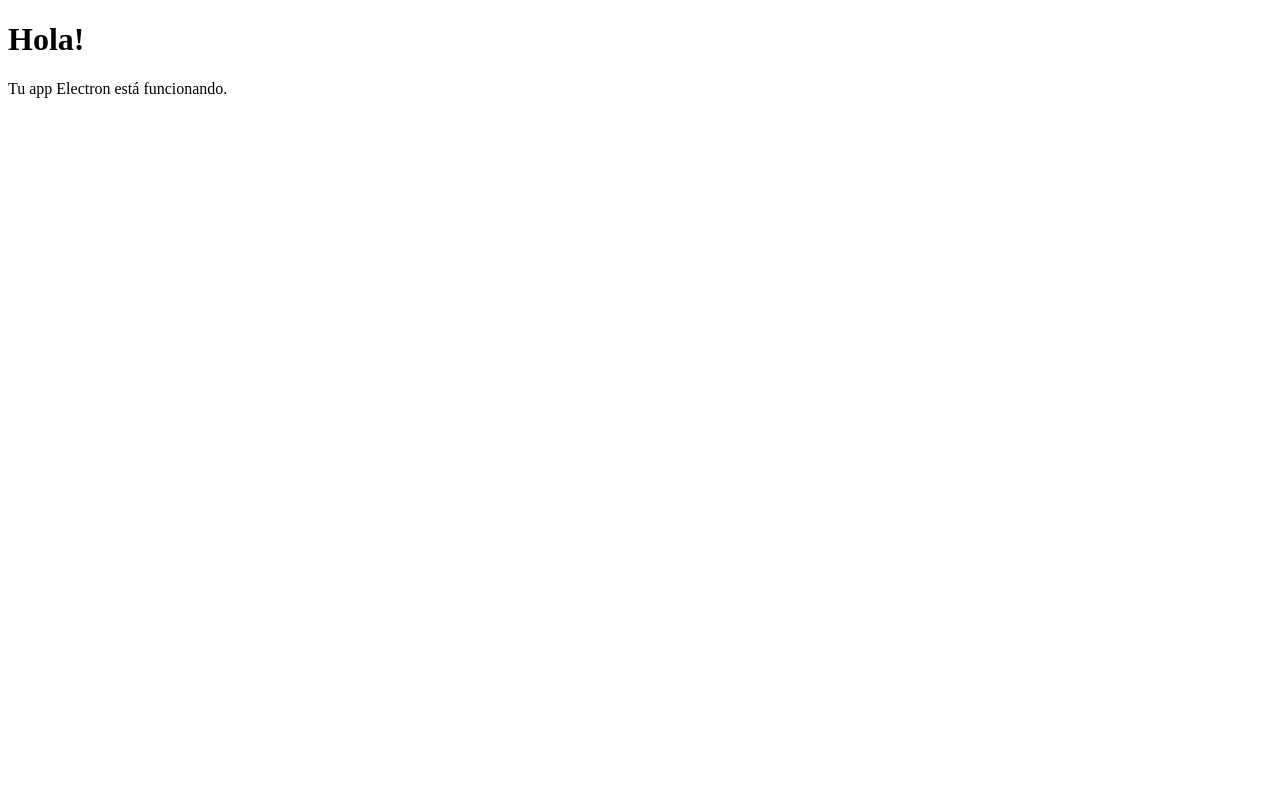
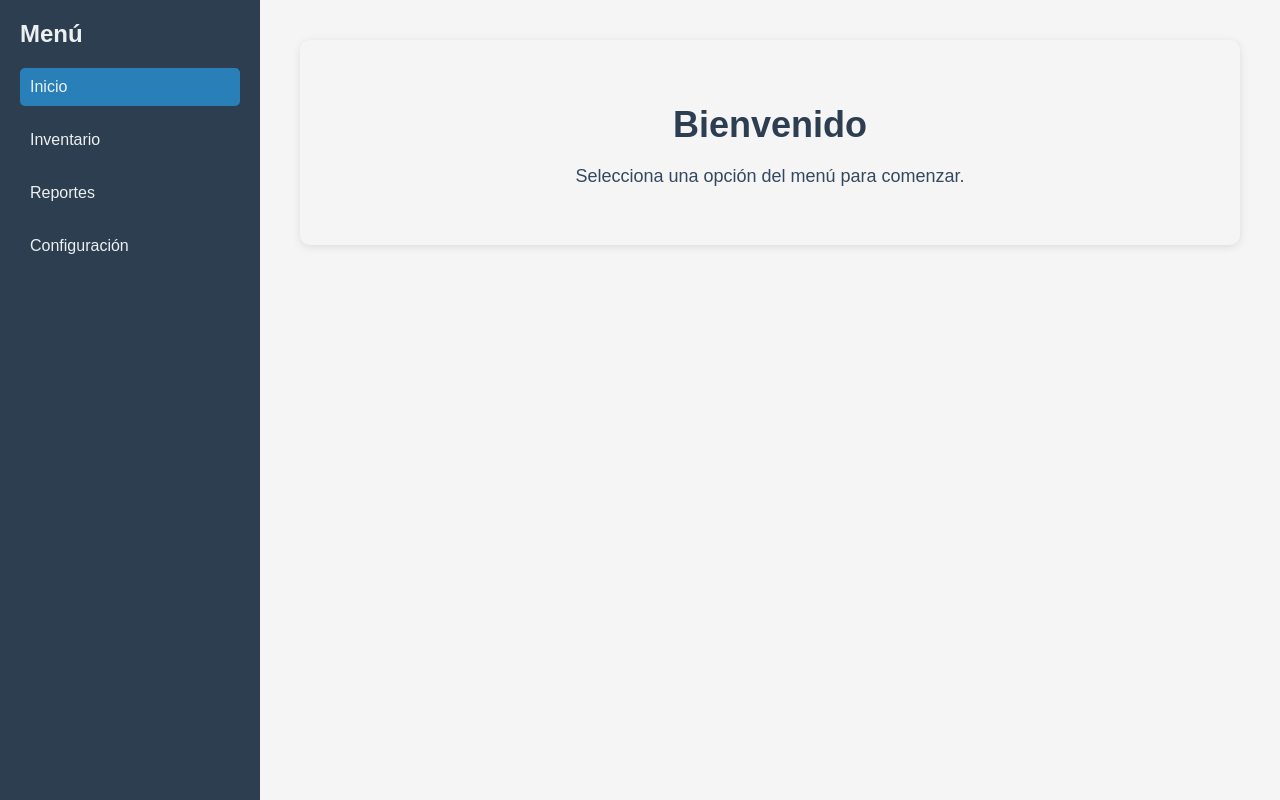
Before and after one commit to DanielMorales1103/FGT, an Electron app: page src/frontend/index.html in a window 1280 px wide. Drawn offline with Linux system fonts and the light colour scheme.

Commit message:
front inicial

```diff
--- /dev/null
+++ b/src/frontend/assets/css/style.css
@@ -0,0 +1,51 @@
+body {
+    margin: 0;
+    font-family: Arial, sans-serif;
+}
+
+.container {
+    display: flex;
+    height: 100vh;
+}
+
+.sidebar {
+    width: 220px;
+    background-color: #2c3e50;
+    color: #ecf0f1;
+    padding: 20px;
+}
+
+.sidebar h2 {
+    margin-top: 0;
+}
+
+.sidebar ul {
+    list-style: none;
+    padding: 0;
+}
+
+.sidebar ul li {
+    margin: 15px 0;
+}
+
+.sidebar ul li a {
+    color: #ecf0f1;
+    text-decoration: none;
+    display: block;
+    padding: 10px;
+    border-radius: 5px;
+}
+
+.sidebar ul li a:hover {
+    background-color: #34495e;
+}
+
+.content {
+    flex: 1;
+    padding: 40px;
+    background-color: #f5f5f5;
+}
+
+.sidebar ul li a.active {
+    background-color: #2980b9;
+}
--- /dev/null
+++ b/src/frontend/assets/js/main.js
@@ -0,0 +1,39 @@
+function loadPage(page) {
+    const content = document.getElementById('content');
+
+    // Quitar la clase 'active' de todos los menús
+    const menuItems = document.querySelectorAll('.sidebar ul li a');
+    menuItems.forEach(item => item.classList.remove('active'));
+
+    // Agregar clase 'active' al actual
+    const currentMenu = document.querySelector(`#menu-${page}`);
+    if (currentMenu) {
+        currentMenu.classList.add('active');
+    }
+
+    // Cargar el HTML correspondiente
+    fetch(`pages/${page}/index.html`)
+        .then(response => response.text())
+        .then(html => {
+            content.innerHTML = html;
+
+            // Opcional: si cada página tiene su propio CSS
+            const customCssId = 'custom-css';
+            let oldLink = document.getElementById(customCssId);
+            if (oldLink) oldLink.remove();
+
+            let link = document.createElement('link');
+            link.rel = 'stylesheet';
+            link.href = `pages/${page}/style.css`;
+            link.id = customCssId;
+            document.head.appendChild(link);
+        })
+        .catch(error => {
+            content.innerHTML = '<h1>Error al cargar la página</h1>';
+            console.error(error);
+        });
+}
+
+window.onload = () => {
+    loadPage('inicio');
+};
--- a/src/frontend/index.html
+++ b/src/frontend/index.html
@@ -1,11 +1,27 @@
 <!DOCTYPE html>
-<html>
+<html lang="es">
     <head>
         <meta charset="UTF-8">
-        <title>Mi primera app Electron</title>
+        <title>Inventario Fundación Guillermo Toriello</title>
+        <link rel="stylesheet" href="assets/css/style.css">
     </head>
     <body>
-        <h1>Hola!</h1>
-        <p>Tu app Electron está funcionando.</p>
+        <div class="container">
+            <nav class="sidebar">
+                <h2>Menú</h2>
+                <ul>
+                    <li><a href="#" id="menu-inicio" onclick="loadPage('inicio')">Inicio</a></li>
+                    <li><a href="#" id="menu-inventario" onclick="loadPage('inventario')">Inventario</a></li>
+                    <li><a href="#" id="menu-reportes" onclick="loadPage('reportes')">Reportes</a></li>
+                    <li><a href="#" id="menu-configuracion" onclick="loadPage('configuracion')">Configuración</a></li>
+                </ul>
+            </nav>
+
+            <div class="content" id="content">
+                <!-- Aquí se cargará el contenido dinámico -->
+            </div>
+        </div>
+
+        <script src="assets/js/main.js"></script>
     </body>
 </html>
--- /dev/null
+++ b/src/frontend/pages/inicio/index.html
@@ -0,0 +1,4 @@
+<div class="inicio-container">
+    <h1>Bienvenido</h1>
+    <p>Selecciona una opción del menú para comenzar.</p>
+</div>
--- /dev/null
+++ b/src/frontend/pages/inicio/style.css
@@ -0,0 +1,18 @@
+.inicio-container {
+    padding: 40px;
+    background-color: #f5f5f5;
+    border-radius: 10px;
+    box-shadow: 0 2px 8px rgba(0, 0, 0, 0.1);
+    text-align: center;
+}
+
+.inicio-container h1 {
+    color: #2c3e50;
+    font-size: 36px;
+    margin-bottom: 20px;
+}
+
+.inicio-container p {
+    color: #34495e;
+    font-size: 18px;
+}
```
Also changed, not shown: main.js (+6 -3 lines).
